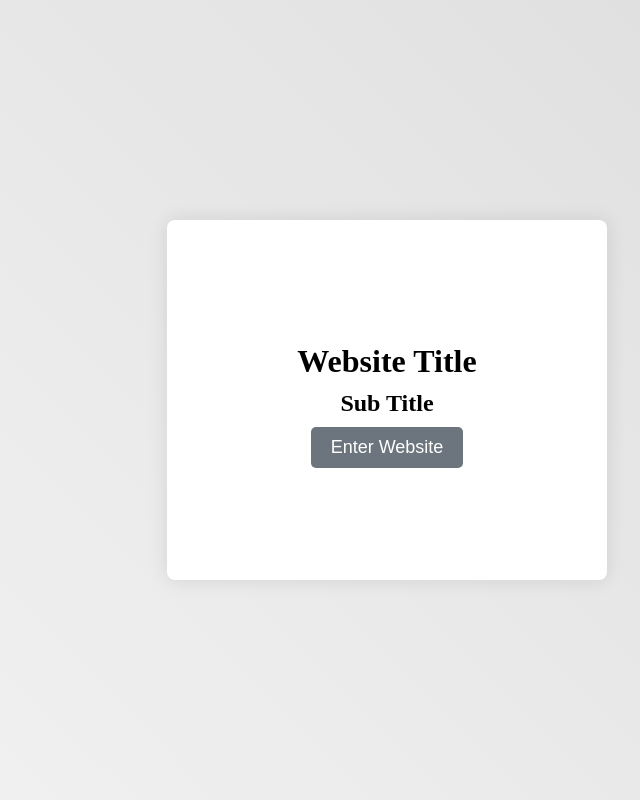
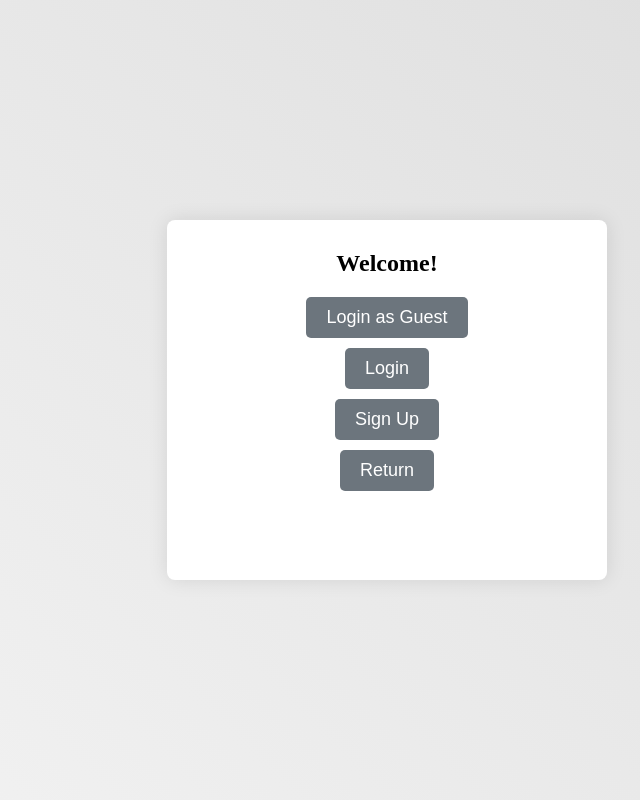
Before and after one commit to meneerfrikkie/HTMLHomePage, a website: page src/views/index.html in a window 1280 px wide. Both pictures are taken after a click on the button "Enter Website". Shown: the whole page, without its empty margins (253-893 px from the left). Drawn offline with Linux system fonts and the light colour scheme.

Commit message:
feat: Login Modal

```diff
--- a/public/css/main.css
+++ b/public/css/main.css
@@ -44,9 +44,11 @@ body {
     margin-bottom: 10px; /* Add bottom margin */
 }
 
+
 /* Style for the start button */
 .btn-start {
     padding: 10px 20px;
+    margin-bottom: 10px;
     font-size: 18px;
     background-color: var(--gray-button);
     color: #fff;
@@ -59,3 +61,11 @@ body {
 .btn-start:hover {
     background-color: #5a6268; /* Darken the button on hover */
 }
+
+/* Adjust button container to stack buttons vertically */
+.btn-container {
+    padding: 10px;
+    display: flex;
+    flex-direction: column;
+    align-items: center;
+}
--- a/public/scripts/classes/index.js
+++ b/public/scripts/classes/index.js
@@ -0,0 +1,58 @@
+document.addEventListener("DOMContentLoaded", function() {
+    const enterWebsiteBtn = document.getElementById("enterWebsite");
+    const containerDiv = document.getElementById("container");
+    const accountDiv = document.getElementById("accountDiv");
+
+    enterWebsiteBtn.addEventListener("click", function() {
+        console.log("Button clicked");
+
+        // Show the container div
+        containerDiv.style.display = "none";
+
+        // Show the account div
+        accountDiv.style.display = "block";
+
+        // Add dynamic content to the account div
+        accountDiv.innerHTML = `
+            <h2>Welcome!</h2>
+            <div class="btn-container">
+                <button id="loginGuestBtn" class="btn-start">Login as Guest</button>
+                <button id="loginBtn" class="btn-start">Login</button>
+                <button id="signupBtn" class="btn-start">Sign Up</button>
+                <button id="goBackBtn" class="btn-start">Return</button>
+            </div>
+        `;
+
+        // Apply container styles to account div
+        accountDiv.classList.add("container");
+
+        // Add event listeners for the buttons in the account div
+        const loginGuestBtn = document.getElementById("loginGuestBtn");
+        const loginBtn = document.getElementById("loginBtn");
+        const signupBtn = document.getElementById("signupBtn");
+        const goBackBtn = document.getElementById("goBackBtn");
+
+        loginGuestBtn.addEventListener("click", function() {
+            // Handle login as guest action
+            alert("Login as Guest clicked");
+        });
+
+        loginBtn.addEventListener("click", function() {
+            // Handle login action
+            alert("Login clicked");
+        });
+
+        signupBtn.addEventListener("click", function() {
+            // Handle signup action
+            alert("Sign Up clicked");
+        });
+
+        goBackBtn.addEventListener("click", function() {
+            // Show the container div
+            containerDiv.style.display = "block";
+
+            // Hide the account div
+            accountDiv.style.display = "none";
+        });
+    });
+});
--- a/src/views/index.html
+++ b/src/views/index.html
@@ -3,19 +3,26 @@
 <head>
     <meta charset="UTF-8">
     <meta name="viewport" content="width=device-width, initial-scale=1.0">
-    <title>HTMLHomePage</title>
+    <title>Home</title>
     <link rel="stylesheet" href="/css/main.css">
 </head>
 <body>
     <!-- The gradient background applied to the body -->
-    <div class="container">
+    <div id="container" class="container">
         <!-- Centered div box -->
         <h1>Website Title</h1>
-        <!-- Game title -->
+        <!-- Website title -->
         <h2>Sub Title</h2>
         <!-- Sub title -->
-        <button id="startGameBtn" class="btn-start">Enter Website</button>
+        <button id="enterWebsite" class="btn-start">Enter Website</button>
         <!-- Start button -->
     </div>
+
+    <div id="accountDiv" style="display: none;">
+        <!-- Dynamic content will be inserted here -->
+    </div>
+
+    <script src="/scripts/classes/index.js"></script>
+    <!-- Link to custom script that handles fetching and displaying data -->
 </body>
 </html>
```
